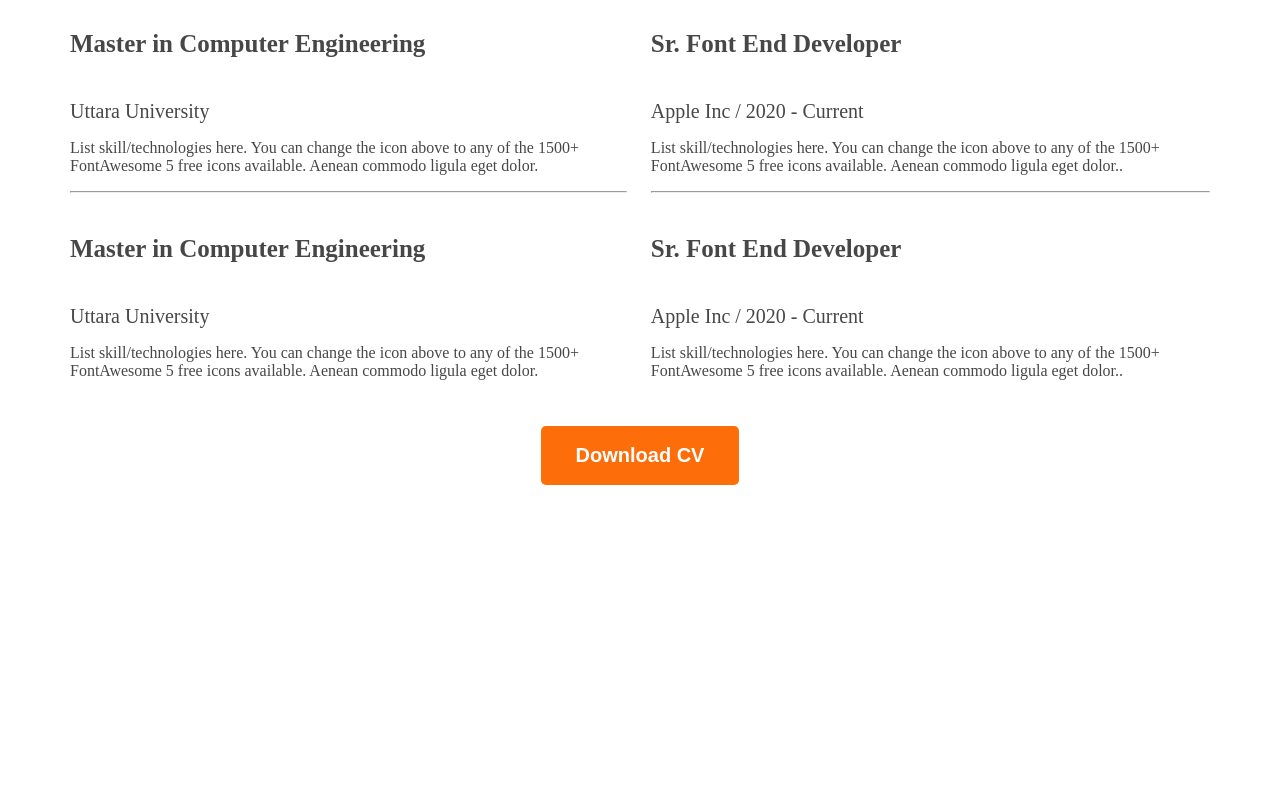
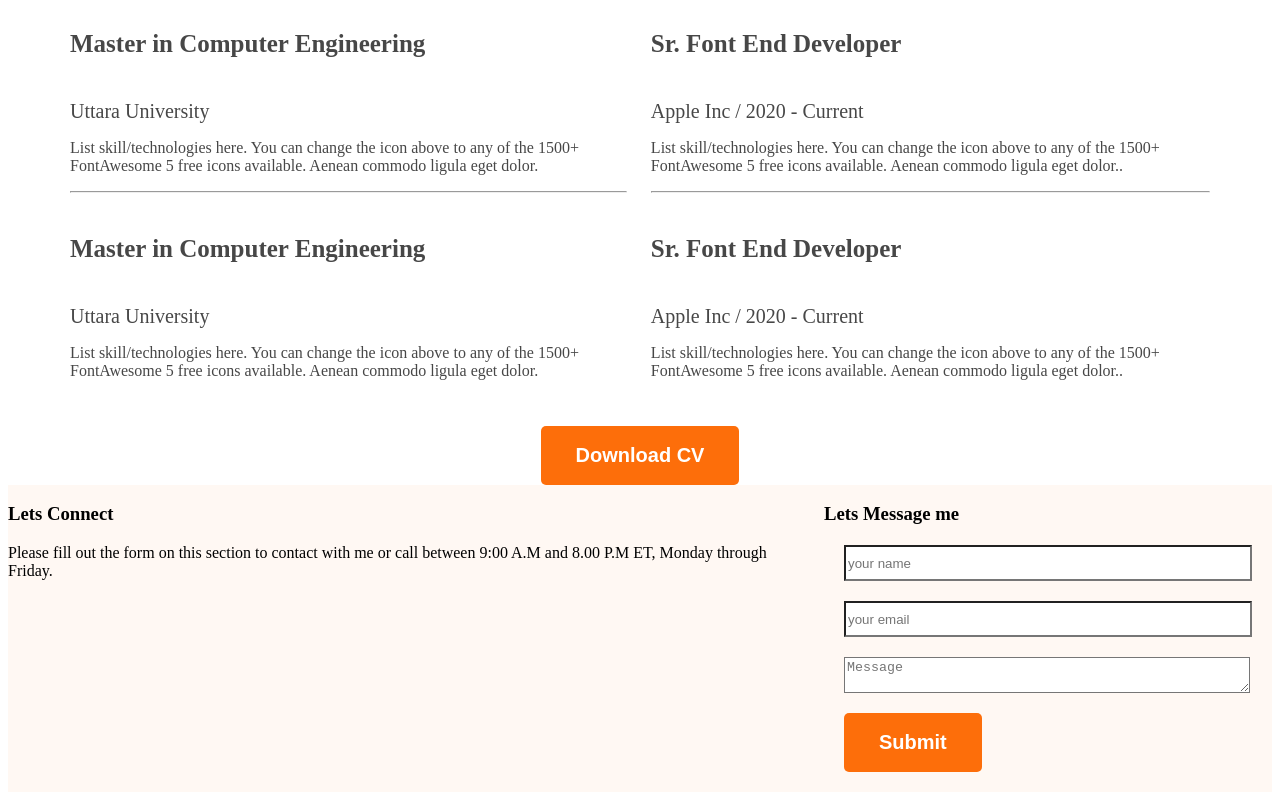
Before and after one commit to jubayer726/web-dev-portfolio, a plain HTML site: page index.html in a window 1280 px wide. Shown: the part 2558-3358 px from the top of the page. Before the commit the page ends 3051 px from the top, so only its background shows below. Drawn offline with Linux system fonts and the light colour scheme.

Commit message:
completed

```diff
--- a/index.html
+++ b/index.html
@@ -153,7 +153,22 @@
     </main>
 
     <footer>
+        <div class="footer secondary-bg">
+            <div class="lets-connect">
+                <h3>Lets Connect</h3>
+                <p>Please fill out the form on this section to contact with me or call between 9:00 A.M and 8.00 P.M ET, Monday through Friday.</p>
+            </div>
 
+            <div class="lets-message">
+                <h3>Lets Message me</h3>
+                <div class="footer-input">
+                    <input type="text" placeholder="your name">
+                    <input type="email" placeholder="your email">
+                    <textarea name="" id="" placeholder="Message"></textarea>
+                    <button class="btn-hire">Submit</button>
+                </div>
+            </div>
+        </div>
     </footer>
 </body>
 </html>
--- a/styles/style.css
+++ b/styles/style.css
@@ -178,3 +178,28 @@ text-align: center;
     text-align: center;
 
 }
+/* footer */
+.footer{
+    display: flex;
+    justify-content: center;
+    gap: 20px;
+}
+.footer-input input{
+    margin: 20px;
+    display: block;
+    width: 400px;
+    height: 30px;
+    background-color: white;
+}
+.footer-input textarea{
+    margin: 20px;
+    display: block;
+    width: 400px;
+    height: 30px;
+    background-color: white;
+}
+.footer-input button{
+    margin: 20px;
+    display: block;
+
+}
```
